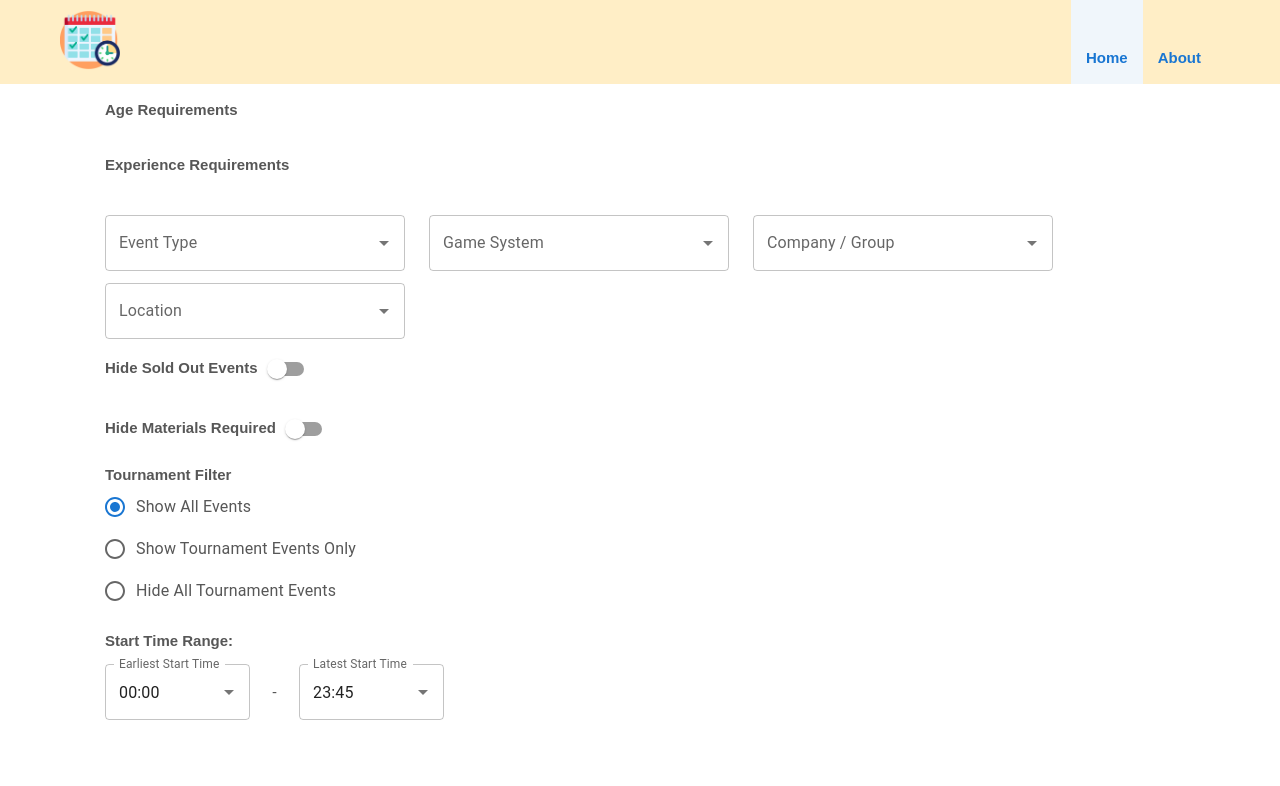
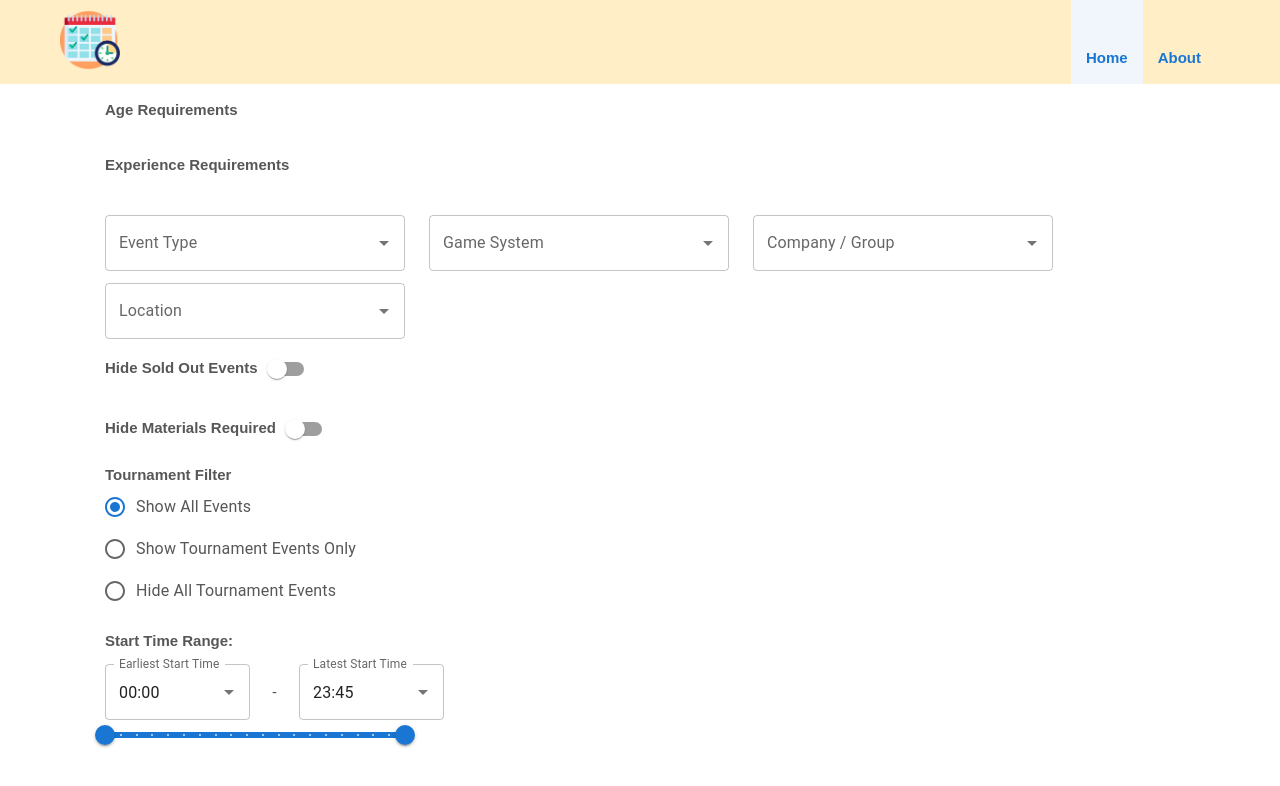
Before and after one commit to Sun-Mountain/GenConCal, a Next.js app in the folder frontend/: page / in a window 1280 px wide. Shown: the top 786 px of the page. Built offline with nearby package versions, Linux system fonts and the light colour scheme.

Commit message:
double slide filter

```diff
--- /dev/null
+++ b/frontend/components/SliderComponent.tsx
@@ -0,0 +1,38 @@
+import { useState } from 'react';
+import Box from '@mui/material/Box';
+import Slider from '@mui/material/Slider';
+
+import { SlideFilter } from '@/interfaces/Filters';
+
+function valuetext(value: number) {
+  return `${value}`;
+}
+
+export default function SliderComponent({
+  filterValues,
+  setFilter,
+  step,
+  min,
+  max
+}: SlideFilter) {
+
+  const handleChange = (event: Event, newValue: number | number[]) => {
+    setFilter(newValue as number[]);
+  };
+
+  return (
+    <Box sx={{ width: 300 }}>
+      <Slider
+        getAriaLabel={() => 'Temperature range'}
+        value={filterValues}
+        onChange={handleChange}
+        valueLabelDisplay="auto"
+        getAriaValueText={valuetext}
+        step={step}
+        marks
+        min={min}
+        max={max}
+      />
+    </Box>
+  );
+}
--- a/frontend/pages/index.tsx
+++ b/frontend/pages/index.tsx
@@ -6,6 +6,7 @@ import DailyTabs from "@/components/DailyTabs";
 import FilterAutoList from "@/components/FilterAutoList";
 import FilterButtons from "@/components/FilterButtons";
 import RadioGroup from "@/components/RadioGroup";
+import SliderComponent from "@/components/SliderComponent";
 import Switch from "@/components/SwitchComponent";
 import TimeRange from "@/components/TimeRange";
 
@@ -24,6 +25,8 @@ export default function Home() {
   // Lists
   const ageRequirements = filterList.ageRequirements;
   const dateList = filterList.startDates;
+  const durationLength = filterList.durationLength;
+  const durationList = Object.keys(durationLength).sort();
   const eventTypes = filterList.eventTypes;
   const experienceRequirements = filterList.experienceRequirements;
   const gameSystems = filterList.gameSystems;
@@ -36,6 +39,7 @@ export default function Home() {
 
   // Filters
   const [ageFilters, setAgeFilters] = useState<number[]>([]);
+  const [durationFilter, setDurationFilter] = useState<number[]>([0.5, 10]);
   const [experienceFilters, setExperienceFilters] = useState<number[]>([]);
   const [eventTypeFilters, setEventTypeFilters] = useState<number[]>([]);
   const [groupFilter, setGroupFilter] = useState<number[]>([]);
@@ -110,6 +114,13 @@ export default function Home() {
           setEarlyStartTime={setEarlyStartTime}
           setLateStartTime={setLateStartTime}
         />
+        <SliderComponent
+          filterValues={durationFilter}
+          setFilter={setDurationFilter}
+          step={0.5}
+          min={0.5}
+          max={10}
+        />
       </div>
       <DailyTabs
         allBaseFilters={[
```
Also changed, not shown: frontend/interfaces/Filters.tsx (+10 -0 lines).
